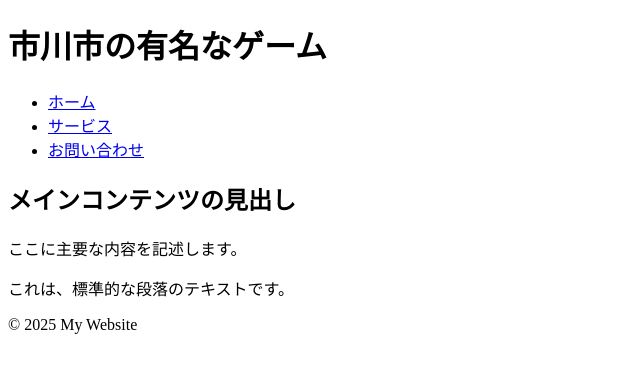
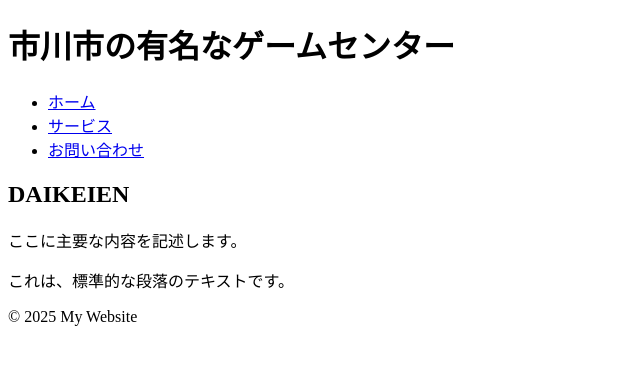
Before and after one commit to marinesfankaito/test-page001.github.io, a plain HTML site: page index.html in a window 1280 px wide. Shown: the whole page, without its empty margins (0-640 px from the left). Drawn offline with Linux system fonts and the light colour scheme.

Commit message:
Update header and section titles in index.html

```diff
--- a/index.html
+++ b/index.html
@@ -9,7 +9,7 @@
 <body>
 
     <header>
-        <h1>市川市の有名なゲーム</h1></h1>
+        <h1>市川市の有名なゲームセンター</h1></h1>
         <nav>
             <ul>
                 <li><a href="#">ホーム</a></li>
@@ -21,7 +21,7 @@
 
     <main>
         <section>
-            <h2>メインコンテンツの見出し</h2>
+            <h2>DAIKEIEN</h2>
             <p>ここに主要な内容を記述します。</p>
             <p>これは、標準的な段落のテキストです。</p>
         </section>
```
